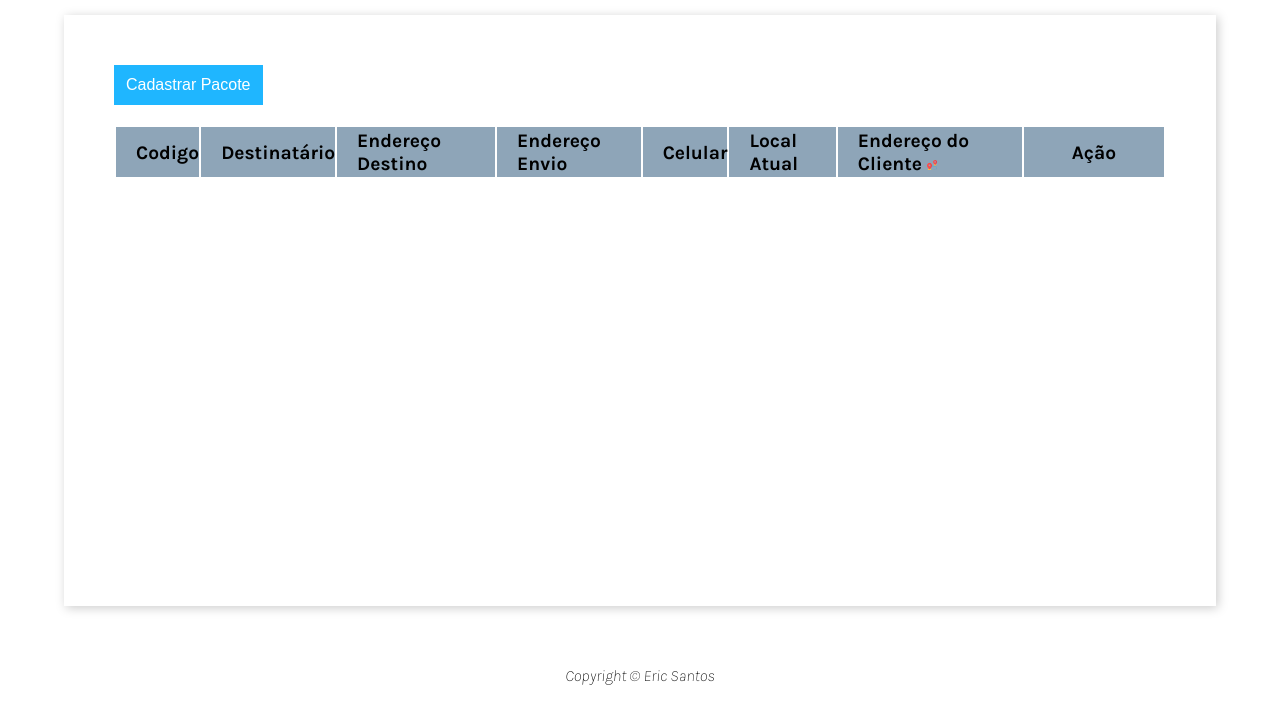
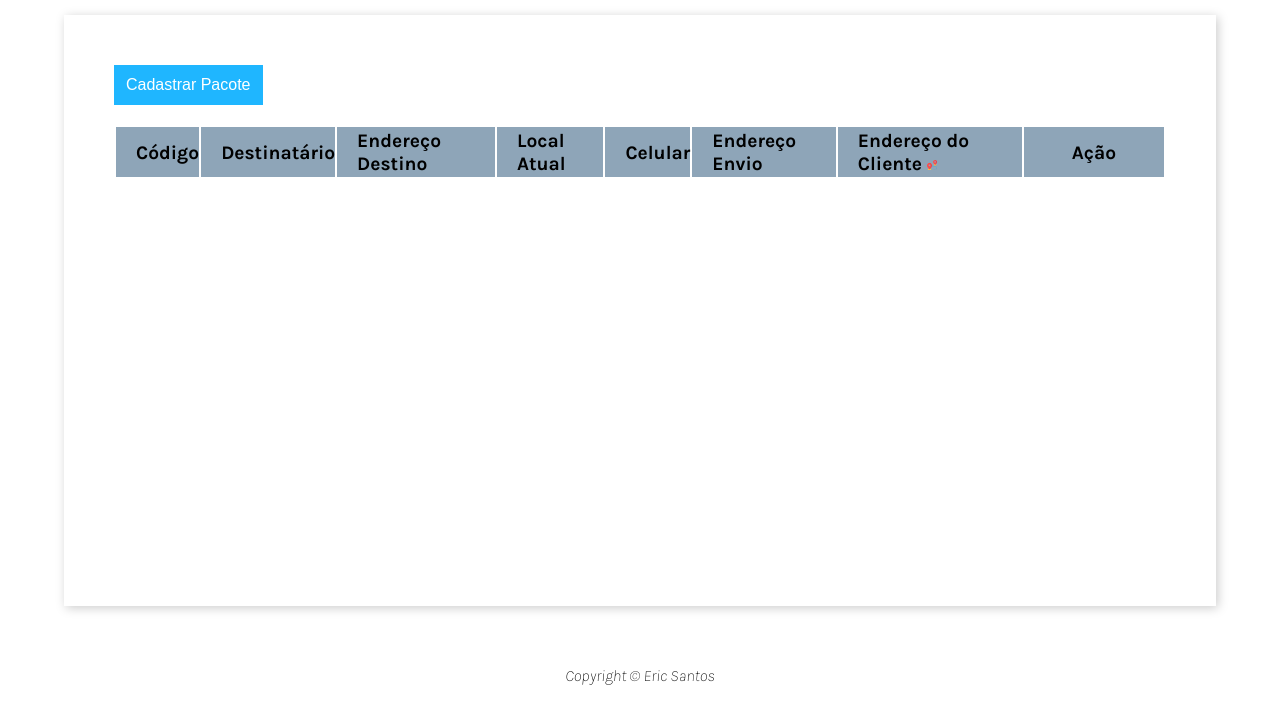
Before and after one commit to EricSantosdm/PDF-Express, a plain HTML site: page index.html in a window 1280 px wide. Shown: the part 95-800 px from the top of the page. Drawn offline with Linux system fonts and the light colour scheme.

Commit message:
alteraçoes tabelas

```diff
--- a/index.html
+++ b/index.html
@@ -27,12 +27,12 @@
         <table id="tableClient" class="records">
             <thead>
                 <tr>
-                    <th>Codigo</th>
+                    <th>Código</th>
                     <th>Destinatário</th>
                     <th>Endereço Destino</th>
+                    <th>Local Atual</th>
+                    <th>Celular</th>
                     <th>Endereço Envio</th>
-                    <th>Celular</th>
-                    <th>Local Atual</th>
 
                     <th>Endereço do Cliente <img src="img/rota.png" height="10px"></th>
                     <th>Ação</th>
```
